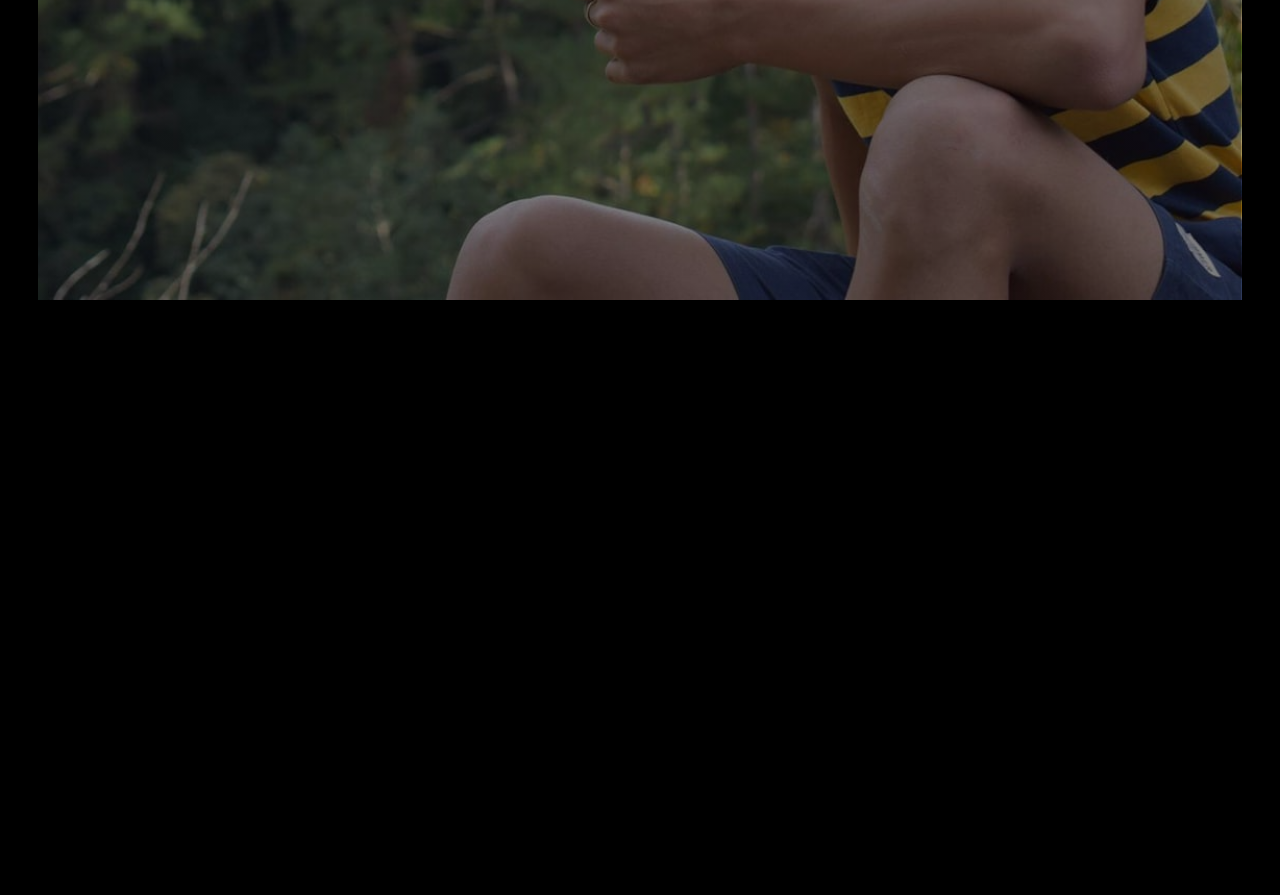
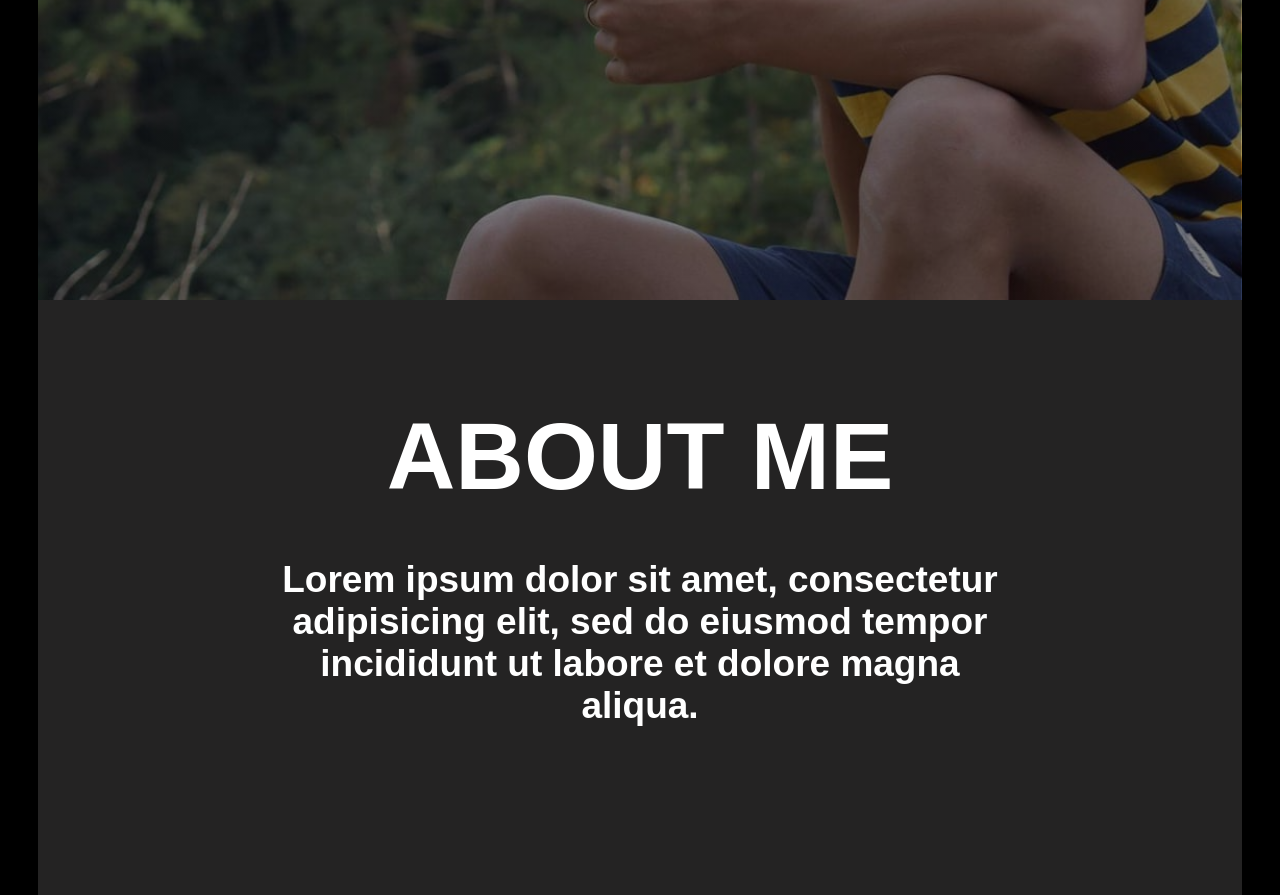
Before and after one commit to kobellanes/llanes-khennkobe_biodata, a plain HTML site: page Portfolio/index.html in a window 1280 px wide. Shown: the part 700-1595 px from the top of the page. Before the commit the page ends 1000 px from the top, so only its background shows below. Drawn offline with Linux system fonts and the light colour scheme.

Commit message:
About Me Part Added

```diff
--- a/Portfolio/index.html
+++ b/Portfolio/index.html
@@ -40,9 +40,21 @@
                     </div>
             </div>
 
+            <section class="second">
+                <div>
+                    <h4>ABOUT ME</h4>
+                </div>
 
+                <div class="lorem">
+                    <p>
+                        Lorem ipsum dolor sit amet, consectetur adipisicing elit, sed do eiusmod tempor incididunt ut
+                        labore et
+                        dolore magna aliqua.
+                    </p>
+                </div>
+        </div>
 
-        </div>
+    </div>
     </div>
 
 </body>
--- a/Portfolio/style.css
+++ b/Portfolio/style.css
@@ -119,3 +119,34 @@ h3 {
     font-family: sans-serif;
     font-weight: 700;
 }
+
+.second {
+    width: 100%;
+    height: 500px;
+    background-color: #242323;
+    justify-content: center;
+    display: flex;
+    flex-direction: column;
+    align-items: center;
+    padding-bottom: 95px;
+}
+
+h4 {
+    padding-top: 28px;
+    font-size: 95px;
+    justify-content: center;
+    text-align: center;
+    color: white;
+    font-family: sans-serif;
+    font-weight: bolder;
+}
+
+.lorem {
+    width: 60%;
+    padding-top: 48px;
+    font-size: 37px;
+    color: white;
+    font-family: sans-serif;
+    text-align: center;
+    font-weight: 700;
+}
```
